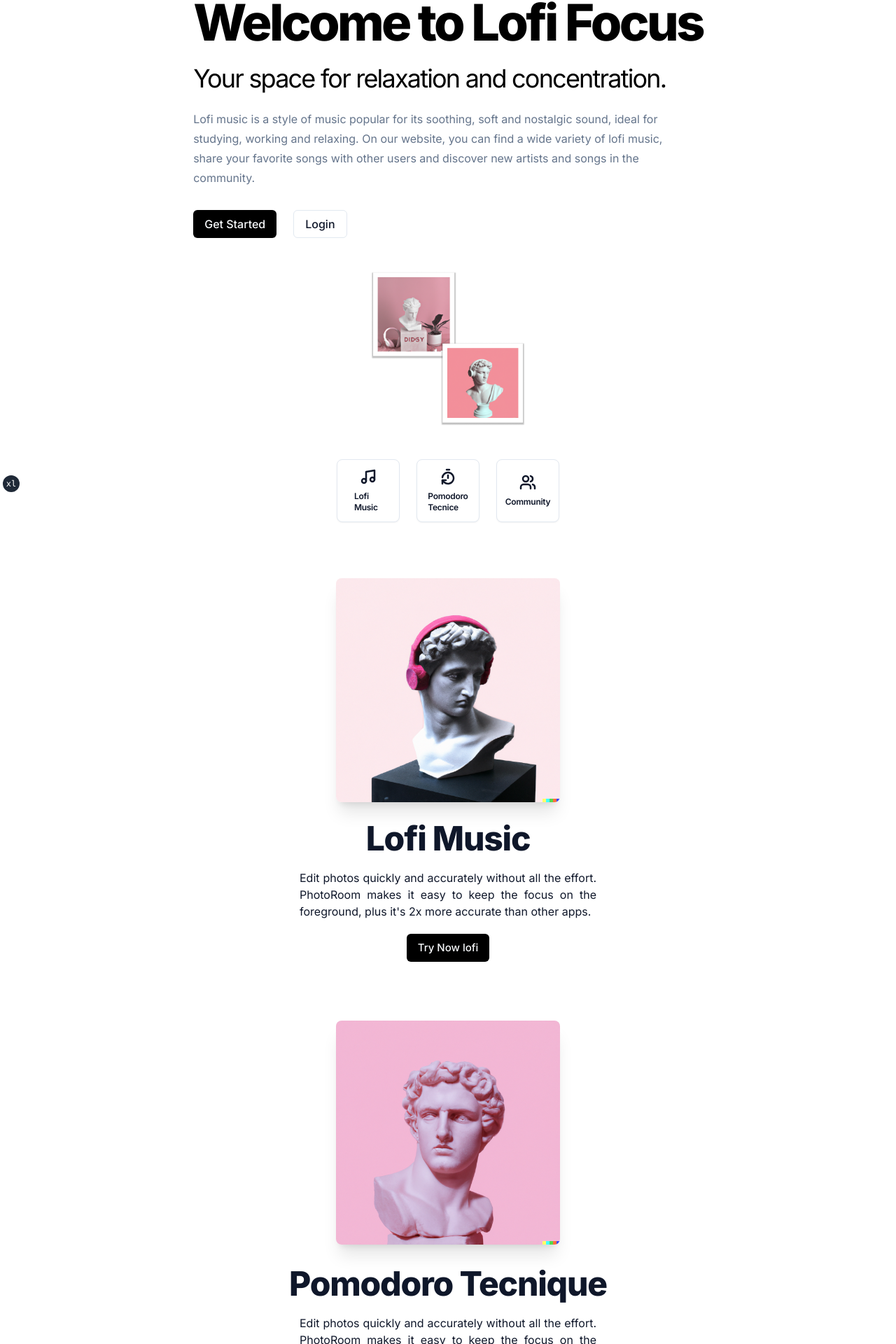
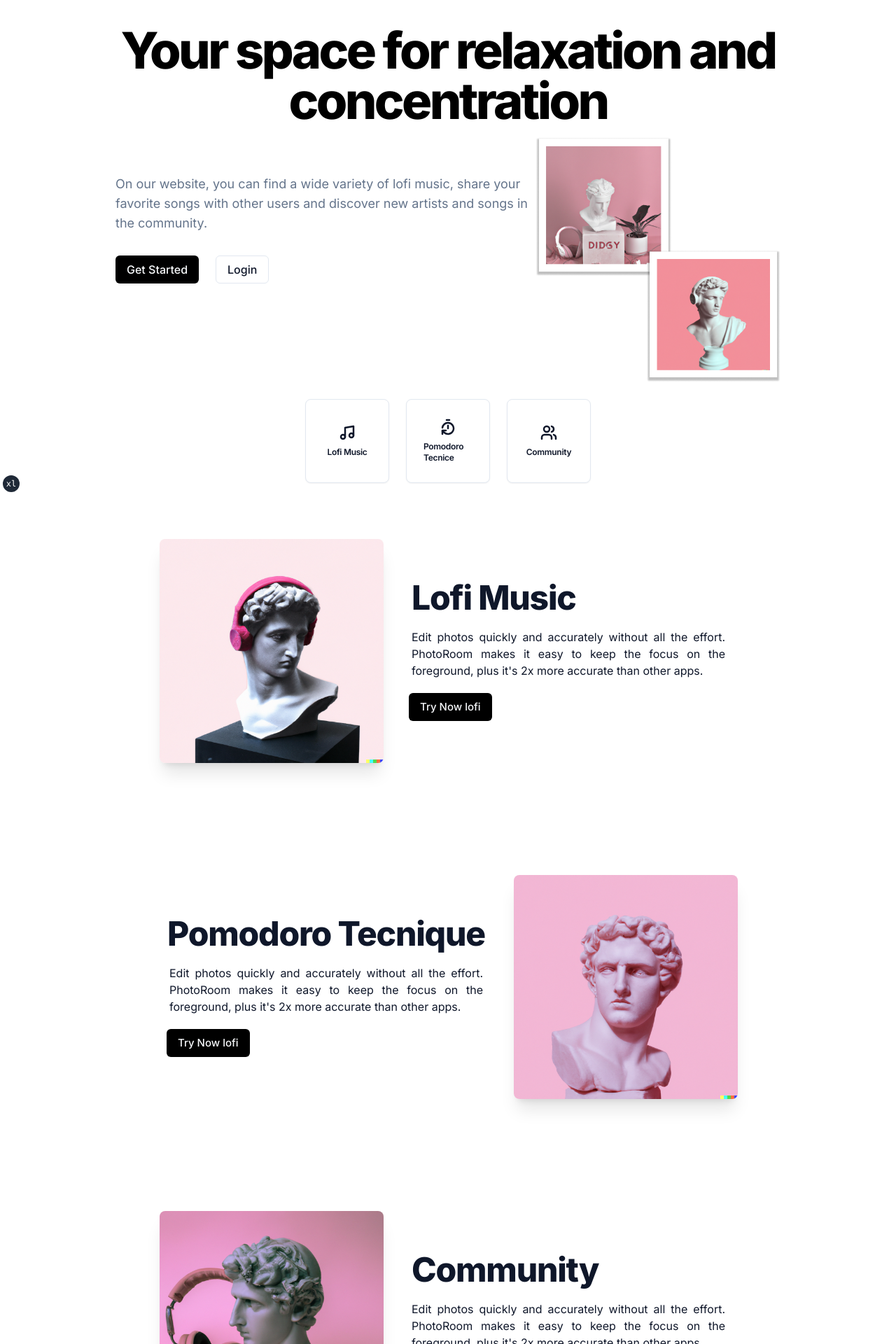
Before and after one commit to Veron-Juan/lofi-focus, a Next.js app: page / in a window 1280 px wide. Shown: the part 93-2013 px from the top of the page at 70% size. Built offline with nearby package versions, Linux system fonts and the light colour scheme.

Commit message:
feat: home responsive

```diff
--- a/app/page.tsx
+++ b/app/page.tsx
@@ -17,17 +17,27 @@ import {
 export default function IndexPage() {
   return (
     <>
-      <section className="flex justify-center   max-w-7xl mx-auto mt-6 xs:flex-col xs:items-center xs:px-7 ">
-        <div className="flex max-w-[900px] flex-col  justify-start">
-          <h1 className=" lg:text-7xl font-extrabold leading-tight tracking-tighter md:text-4xl xs:text-3xl text-black dark:text-white">
-            Welcome to Lofi Focus
+      <section className="flex justify-center md:items-center  max-w-7xl mx-auto mt-16 flex-col items-center px-7   ">
+      <h1 className="text-3xl text-center md:text-5xl lg:text-7xl font-extrabold leading-tight tracking-tighter   text-black dark:text-white ">
+          Your space for relaxation and concentration
           </h1>
-          <h2 className=" my-6  leading-tight tracking-tighter md:text-4xl xs:text-2xl  text-black dark:text-white">
+
+
+
+
+
+
+        <div className="md:flex items-center  ">
+
+
+
+        <div className="flex md:flex-1 md:mb-[40px] max-w-[900px] flex-col  ">
+
+          {/* <h2 className=" my-3  leading-tight tracking-tighter md:text-4xl text-2xl  text-black dark:text-white">
             Your space for relaxation and concentration.{" "}
-          </h2>
-          <p className="text-xl xs:text-[16px] max-w-[700px] text-muted-foreground">
-            Lofi music is a style of music popular for its soothing, soft and
-            nostalgic sound, ideal for studying, working and relaxing. On our
+          </h2> */}
+          <p className=" md:text-lg text-[16px] max-w-[600px] text-muted-foreground">
+            On our
             website, you can find a wide variety of lofi music, share your
             favorite songs with other users and discover new artists and songs
             in the community.
@@ -47,35 +57,22 @@ export default function IndexPage() {
             </Link>
           </div>
         </div>
-        <div className="flex-1 flex justify-end mt-4">
+        <div className="hidden md:block justify-start   mt-4">
           <img
-            className="max-w-md h-auto xs:w-[220px] xs:h-[220px]"
+            className=" w-[220px] h-[220px]  md:w-[300px] md:h-[300px] lg:w-[350px] lg:h-[350px] "
             src="/hero.png"
             alt="hero"
           />
         </div>
 
-        {/* <div className="flex gap-4">
-        <Link
-          href={siteConfig.links.docs}
-          target="_blank"
-          rel="noreferrer"
-          className={buttonVariants()}
-        >
-          Documentation
-        </Link>
-        <Link
-          target="_blank"
-          rel="noreferrer"
-          href={siteConfig.links.github}
-          className={buttonVariants({ variant: "outline" })}
-        >
-          GitHub
-        </Link>
-      </div> */}
+        </div>
 
-<div className="flex  gap-6   mt-12  ">
-        <Card className="w-[300px] xs:w-[90px] xs:h-[90px] h-40 flex items-center justify-center gap-3  hover:bg-neutral-200/90 dark:hover:bg-inherit dark:hover:opacity-60 ">
+
+
+
+
+<div className="flex  gap-6   mt-12 md:mt-6 ">
+        <Card className=" w-[90px] h-[90px] md:w-[120px] md:h-[120px] flex items-center justify-center gap-3  hover:bg-neutral-200/90 dark:hover:bg-inherit dark:hover:opacity-60 ">
           <CardHeader>
             <CardTitle className="flex items-center gap-2 xs:flex-col xs:text-xs">
               <Music strokeWidth={2.5} />
@@ -86,7 +83,7 @@ export default function IndexPage() {
         </CardDescription> */}
           </CardHeader>
         </Card>
-        <Card className=" w-[300px] xs:w-[90px] xs:h-[90px]  h-40 flex items-center justify-center gap-3  hover:bg-neutral-200/90 dark:hover:bg-inherit dark:hover:opacity-60">
+        <Card className=" w-[90px] h-[90px] md:w-[120px] md:h-[120px] flex items-center justify-center gap-3  hover:bg-neutral-200/90 dark:hover:bg-inherit dark:hover:opacity-60">
           <CardHeader>
             <CardTitle className="flex items-center gap-2 xs:flex-col xs:text-xs ">
               <TimerReset strokeWidth={2.5} />
@@ -97,7 +94,7 @@ export default function IndexPage() {
         </CardDescription> */}
           </CardHeader>
         </Card>
-        <Card className="w-[300px] xs:w-[90px] xs:h-[90px]   h-40 flex items-center justify-center gap-3  hover:bg-neutral-200/90 dark:hover:bg-inherit dark:hover:opacity-60">
+        <Card className="w-[90px] h-[90px] md:w-[120px] md:h-[120px] flex items-center justify-center gap-3  hover:bg-neutral-200/90 dark:hover:bg-inherit dark:hover:opacity-60">
           <CardHeader>
             <CardTitle className="flex items-center gap-2 xs:flex-col xs:text-xs">
               <Users strokeWidth={2.5} />
@@ -115,7 +112,7 @@ export default function IndexPage() {
 
       {/* <div className="max-w-[1000px]  flex justify-between items-start mt-2 gap-24 xs:gap-7 xs:flex-col xs:items-center" > */}
 
-      <div className=" flex flex-col  mx-auto items-center mt-20 gap-6">
+      <div className=" flex flex-col  items-center md:justify-center md:flex-row md:mb-40 md:px-6 mt-20  gap-6">
         <Image
           src="/sculpturemusicbg.png"
           alt="image"
@@ -124,15 +121,15 @@ export default function IndexPage() {
           height={380}
         />
         <div className="flex flex-col gap-5 max-w-[480px]  xs:my-1  xs:text-center">
-          <h3 className="scroll-m-20 text-4xl font-extrabold tracking-tight lg:text-5xl  ">
+          <h3 className="scroll-m-20 text-4xl font-extrabold tracking-tight md:text-start md:ml-4 lg:text-5xl  ">
             Lofi Music
           </h3>
-          <p className="text-justify px-7">
+          <p className="text-justify px-7 md:px-4">
             Edit photos quickly and accurately without all the effort. PhotoRoom
             makes it easy to keep the focus on the foreground, plus it's 2x more
             accurate than other apps.
           </p>
-          <div className="text-[15px]">
+          <div className="text-[15px] md:text-start md:ml-3">
             <Link
               href="/lofi"
               className={buttonVariants({ variant: "black", size: "default" })}
@@ -143,18 +140,18 @@ export default function IndexPage() {
         </div>
       </div>
 
-      <div className="flex  mt-20 gap-7  flex-col-reverse items-center  ">
+      <div className="flex  mt-20 gap-7  flex-col-reverse items-center md:justify-center md:flex-row md:mb-40   md:px-6  ">
         <div className="flex flex-col gap-5 max-w-[480px]  xs:my-1  xs:text-center">
-          <h3 className="scroll-m-20 text-4xl font-extrabold tracking-tight lg:text-5xl ">
+          <h3 className="scroll-m-20 text-4xl font-extrabold tracking-tight md:text-5xl ">
             Pomodoro Tecnique
           </h3>
 
-          <p className="text-justify px-7">
+          <p className="text-justify px-7 md:px-4">
             Edit photos quickly and accurately without all the effort. PhotoRoom
             makes it easy to keep the focus on the foreground, plus it's 2x more
             accurate than other apps.
           </p>
-          <div className="text-[15px]">
+          <div className="text-[15px] md:text-start md:ml-3">
             <Link
               href="/lofi"
               className={buttonVariants({ variant: "black", size: "default" })}
@@ -172,7 +169,7 @@ export default function IndexPage() {
         />
       </div>
 
-      <div className="flex flex-col  mx-auto items-center mt-20 gap-6">
+      <div className=" flex flex-col  items-center md:justify-center md:flex-row  md:px-6 md:mb-40  mt-20 gap-6">
         <Image
           src="/community.png"
           alt="image"
@@ -181,15 +178,15 @@ export default function IndexPage() {
           height={380}
         />
         <div className="flex flex-col gap-5 max-w-[480px]  xs:my-1  xs:text-center">
-          <h3 className="scroll-m-20 text-4xl font-extrabold tracking-tight lg:text-5xl  ">
+          <h3 className="scroll-m-20 text-4xl font-extrabold tracking-tight md:text-start md:ml-4 lg:text-5xl  ">
             Community
           </h3>
-          <p className="text-justify px-7">
+          <p className="text-justify px-7 md:px-4">
             Edit photos quickly and accurately without all the effort. PhotoRoom
             makes it easy to keep the focus on the foreground, plus it's 2x more
             accurate than other apps.
           </p>
-          <div className="text-[15px]">
+          <div className="text-[15px] md:text-start md:ml-3">
             <Link
               href="/lofi"
               className={buttonVariants({ variant: "black", size: "default" })}
```
